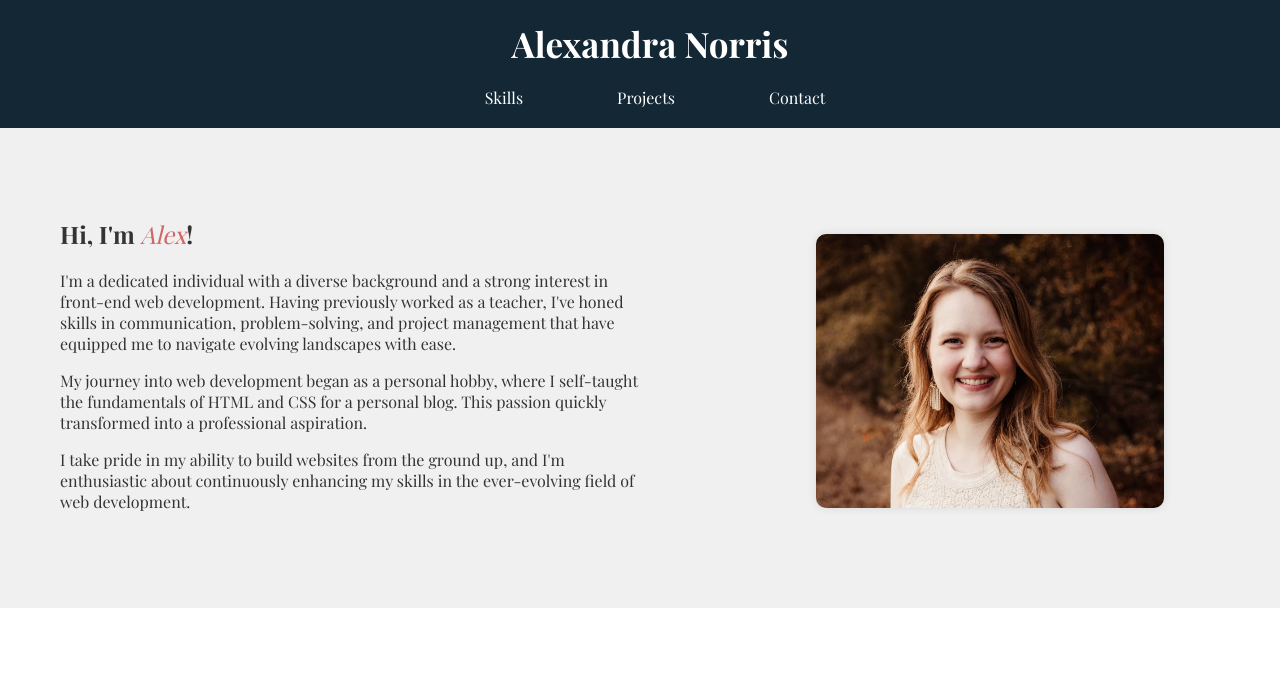
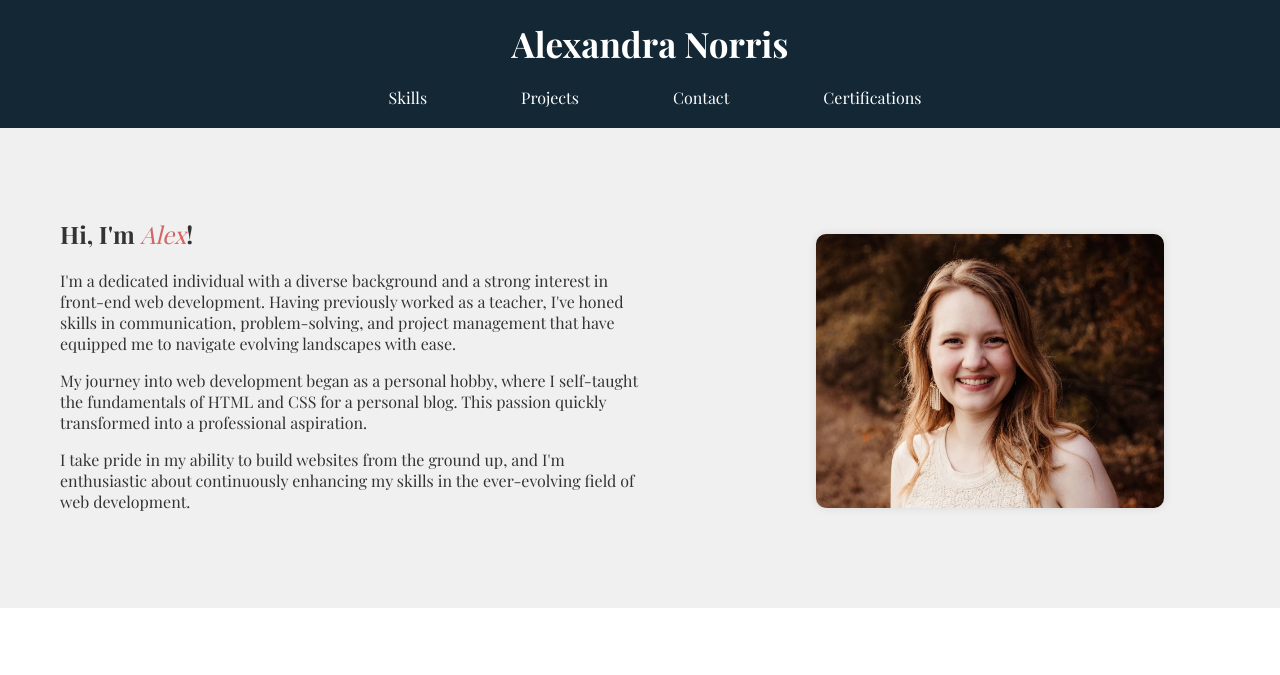
Before and after one commit to akwnorris/portfolio-v2, a plain HTML site: page index.html in a window 1280 px wide. Shown: the top 675 px of the page. Drawn offline with nearby package versions, Linux system fonts and the light colour scheme; a web font is replaced by a local one.

Commit message:
Add certifications link to navigation

```diff
--- a/index.html
+++ b/index.html
@@ -16,6 +16,7 @@
           <li><a href="#skills" class="nav-link">Skills</a></li>
           <li><a href="#projects" class="nav-link">Projects</a></li>
           <li><a href="#contact" class="nav-link">Contact</a></li>
+          <li><a href="#certifications" class="nav-link">Certifications</a></li>
         </ul>
       </nav>
     </div>
```
